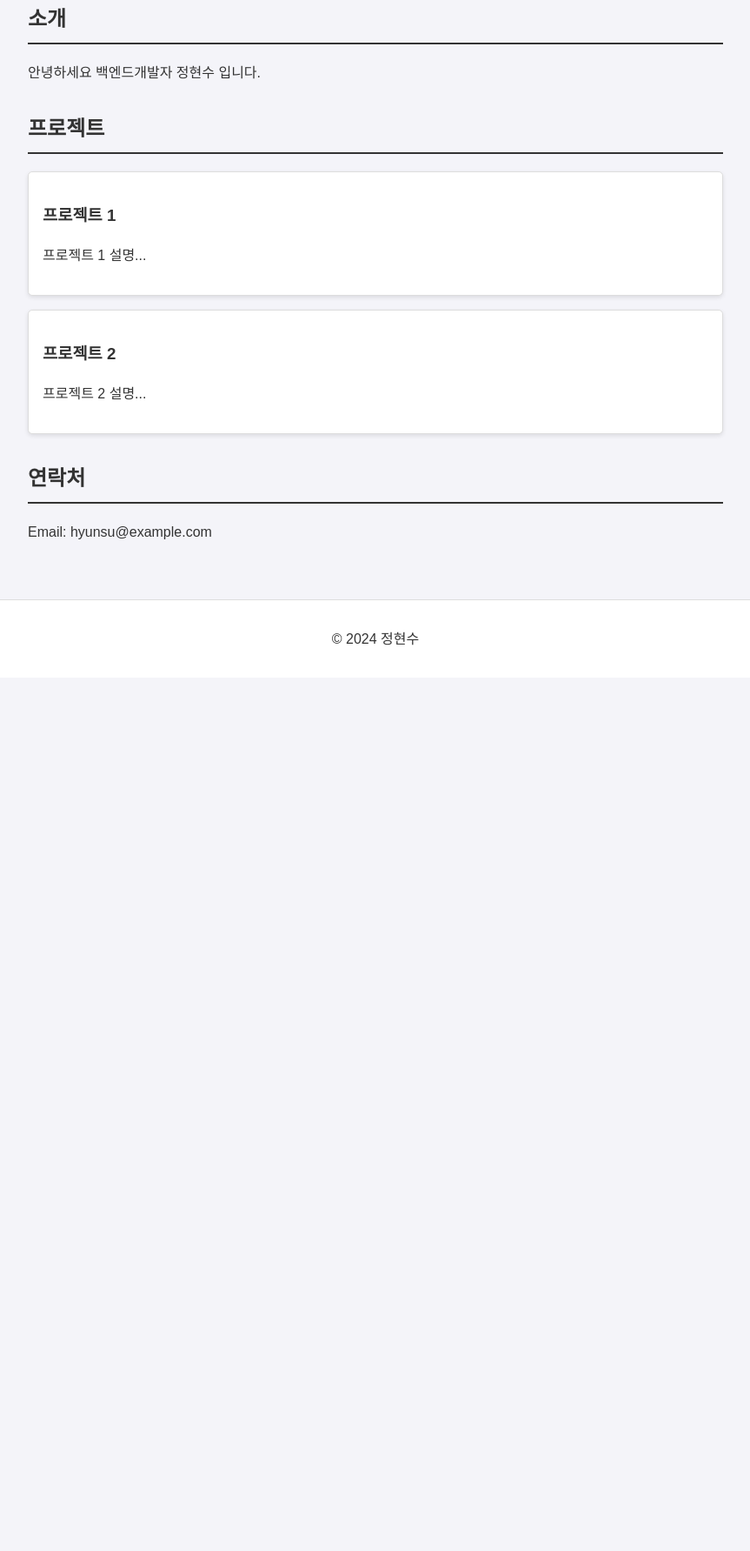
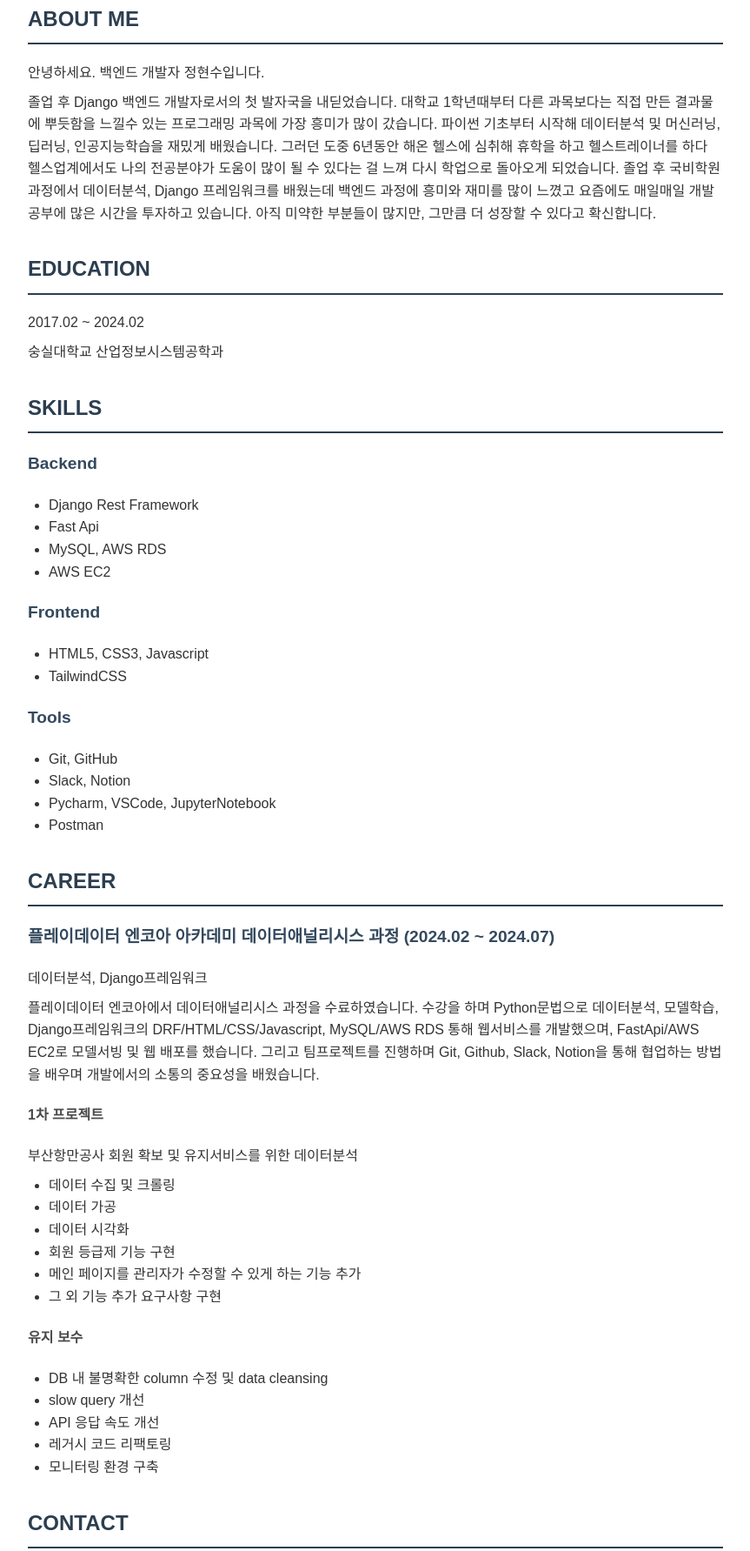
Before and after one commit to chrishyunstead/chrishyunstead.github.io, a plain HTML site: page index.html in a window 1280 px wide. Shown: the part 191-1974 px from the top of the page at 87% size, without its empty margins (208-1071 px from the left). Before the commit the page ends 970 px from the top, so only its background shows below. Drawn offline with Linux system fonts and the light colour scheme.

Commit message:
initial commit

```diff
--- a/index.html
+++ b/index.html
@@ -12,7 +12,8 @@
         <nav>
             <ul>
                 <li><a href="#about">소개</a></li>
-                <li><a href="#projects">프로젝트</a></li>
+                <li><a href="#education">학력</a></li>
+                <li><a href="#skills">기술</a></li>
                 <li><a href="#contact">연락처</a></li>
             </ul>
         </nav>
@@ -20,25 +21,72 @@
 
     <main>
         <section id="about">
-            <h2>소개</h2>
-            <p>안녕하세요 백엔드개발자 정현수 입니다.</p>
+            <h2>ABOUT ME</h2>
+            <p>안녕하세요. 백엔드 개발자 정현수입니다.</p>
+            <p>졸업 후 Django 백엔드 개발자로서의 첫 발자국을 내딛었습니다. 대학교 1학년때부터 다른 과목보다는 직접 만든 결과물에 뿌듯함을 느낄수 있는 프로그래밍 과목에 가장 흥미가 많이 갔습니다. 파이썬 기초부터 시작해 데이터분석 및 머신러닝, 딥러닝, 인공지능학습을 재밌게 배웠습니다. 그러던 도중 6년동안 해온 헬스에 심취해 휴학을 하고 헬스트레이너를 하다 헬스업계에서도 나의 전공분야가 도움이 많이 될 수 있다는 걸 느껴 다시 학업으로 돌아오게 되었습니다. 졸업 후 국비학원 과정에서 데이터분석, Django 프레임워크를 배웠는데 백엔드 과정에 흥미와 재미를 많이 느꼈고 요즘에도 매일매일 개발 공부에 많은 시간을 투자하고 있습니다. 아직 미약한 부분들이 많지만, 그만큼 더 성장할 수 있다고 확신합니다.</p>
         </section>
 
-        <section id="projects">
-            <h2>프로젝트</h2>
-            <article class="project">
-                <h3>프로젝트 1</h3>
-                <p>프로젝트 1 설명...</p>
-            </article>
-            <article class="project">
-                <h3>프로젝트 2</h3>
-                <p>프로젝트 2 설명...</p>
-            </article>
+        <section id="education">
+            <h2>EDUCATION</h2>
+            <p>2017.02 ~ 2024.02</p>
+            <p>숭실대학교 산업정보시스템공학과</p>
+        </section>
+
+        <section id="skills">
+            <h2>SKILLS</h2>
+            <h3>Backend</h3>
+            <ul>
+                <li>Django Rest Framework</li>
+                <li>Fast Api</li>
+                <li>MySQL, AWS RDS</li>
+                <li>AWS EC2</li>
+            </ul>
+
+            <h3>Frontend</h3>
+            <ul>
+                <li>HTML5, CSS3, Javascript</li>
+                <li>TailwindCSS</li>
+            </ul>
+
+            <h3>Tools</h3>
+            <ul>
+                <li>Git, GitHub</li>
+                <li>Slack, Notion</li>
+                <li>Pycharm, VSCode, JupyterNotebook</li>
+                <li>Postman</li>
+            </ul>
+        </section>
+
+        <section id="career">
+            <h2>CAREER</h2>
+            <h3>플레이데이터 엔코아 아카데미 데이터애널리시스 과정 (2024.02 ~ 2024.07)</h3>
+            <p>데이터분석, Django프레임워크</p>
+            <p>플레이데이터 엔코아에서 데이터애널리시스 과정을 수료하였습니다. 수강을 하며 Python문법으로 데이터분석, 모델학습, Django프레임워크의 DRF/HTML/CSS/Javascript, MySQL/AWS RDS 통해 웹서비스를 개발했으며, FastApi/AWS EC2로 모델서빙 및 웹 배포를 했습니다. 그리고 팀프로젝트를 진행하며 Git, Github, Slack, Notion을 통해 협업하는 방법을 배우며 개발에서의 소통의 중요성을 배웠습니다.</p>
+
+            <h4>1차 프로젝트</h4>
+            <p>부산항만공사 회원 확보 및 유지서비스를 위한 데이터분석</p>
+            <ul>
+                <li>데이터 수집 및 크롤링</li>
+                <li>데이터 가공</li>
+                <li>데이터 시각화</li>
+                <li>회원 등급제 기능 구현</li>
+                <li>메인 페이지를 관리자가 수정할 수 있게 하는 기능 추가</li>
+                <li>그 외 기능 추가 요구사항 구현</li>
+            </ul>
+
+            <h4>유지 보수</h4>
+            <ul>
+                <li>DB 내 불명확한 column 수정 및 data cleansing</li>
+                <li>slow query 개선</li>
+                <li>API 응답 속도 개선</li>
+                <li>레거시 코드 리팩토링</li>
+                <li>모니터링 환경 구축</li>
+            </ul>
         </section>
 
         <section id="contact">
-            <h2>연락처</h2>
-            <p>Email: hyunsu@example.com</p>
+            <h2>CONTACT</h2>
+            <p>Email: hyeonsuj48@gmail.com</p>
         </section>
     </main>
 
--- a/styles.css
+++ b/styles.css
@@ -3,7 +3,7 @@ body {
     line-height: 1.6;
     margin: 0;
     padding: 0;
-    background-color: #f4f4f9;
+    background-color: #ffffff;
     color: #333;
 }
 
@@ -47,18 +47,30 @@ section {
 }
 
 section h2 {
-    border-bottom: 2px solid #333;
+    color: #2c3e50;
+    font-size: 1.5rem;
+    border-bottom: 2px solid #2c3e50;
     padding-bottom: 0.5rem;
-    color: #333;
 }
 
-.project {
-    background: #fff;
-    padding: 1rem;
-    margin-bottom: 1rem;
-    border-radius: 5px;
-    box-shadow: 0 2px 5px rgba(0, 0, 0, 0.1);
-    border: 1px solid #ddd;
+section h3 {
+    color: #34495e;
+    font-size: 1.2rem;
+}
+
+section h4 {
+    color: #4a4a4a;
+    font-size: 1rem;
+}
+
+section p, section ul {
+    margin: 0.5rem 0;
+}
+
+section ul {
+    list-style-type: disc;
+    margin: 0;
+    padding-left: 1.5rem;
 }
 
 footer {
```
